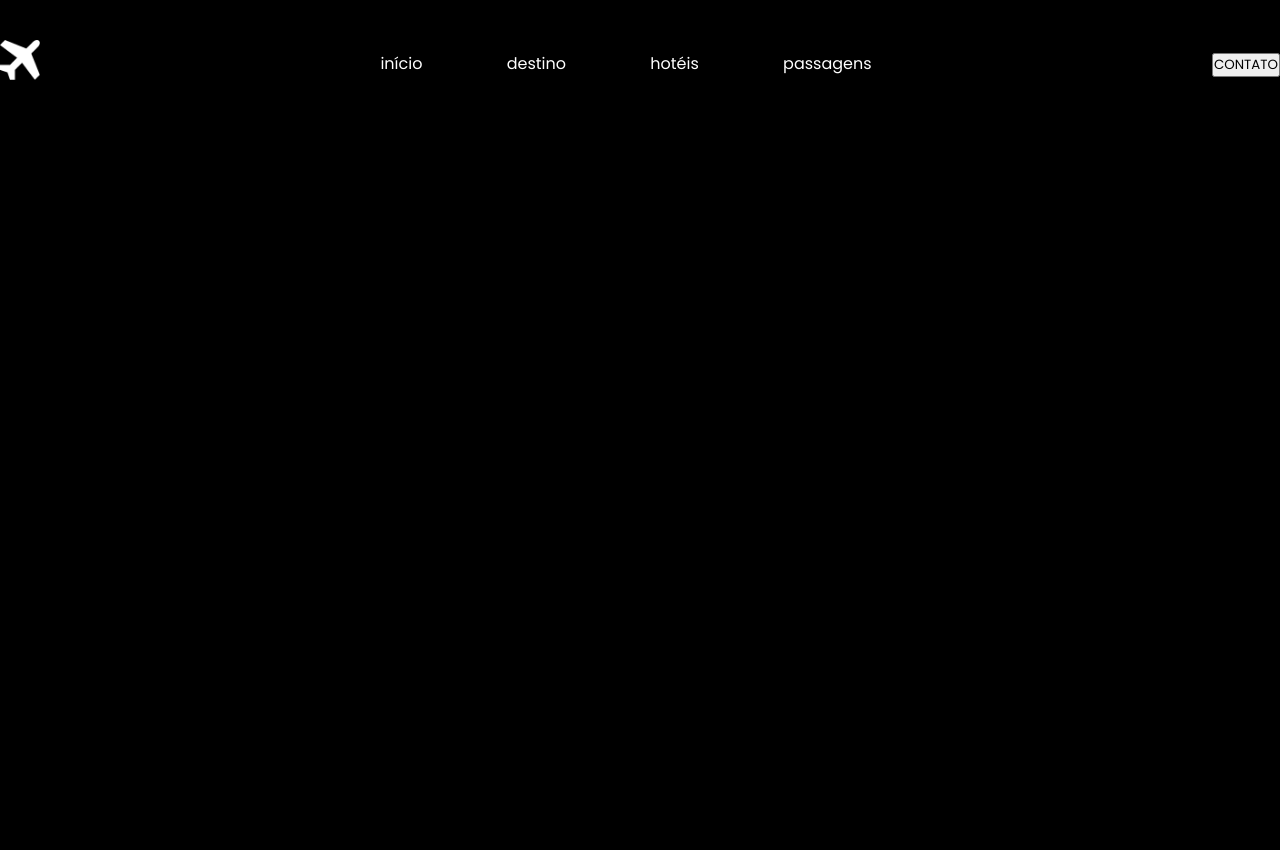
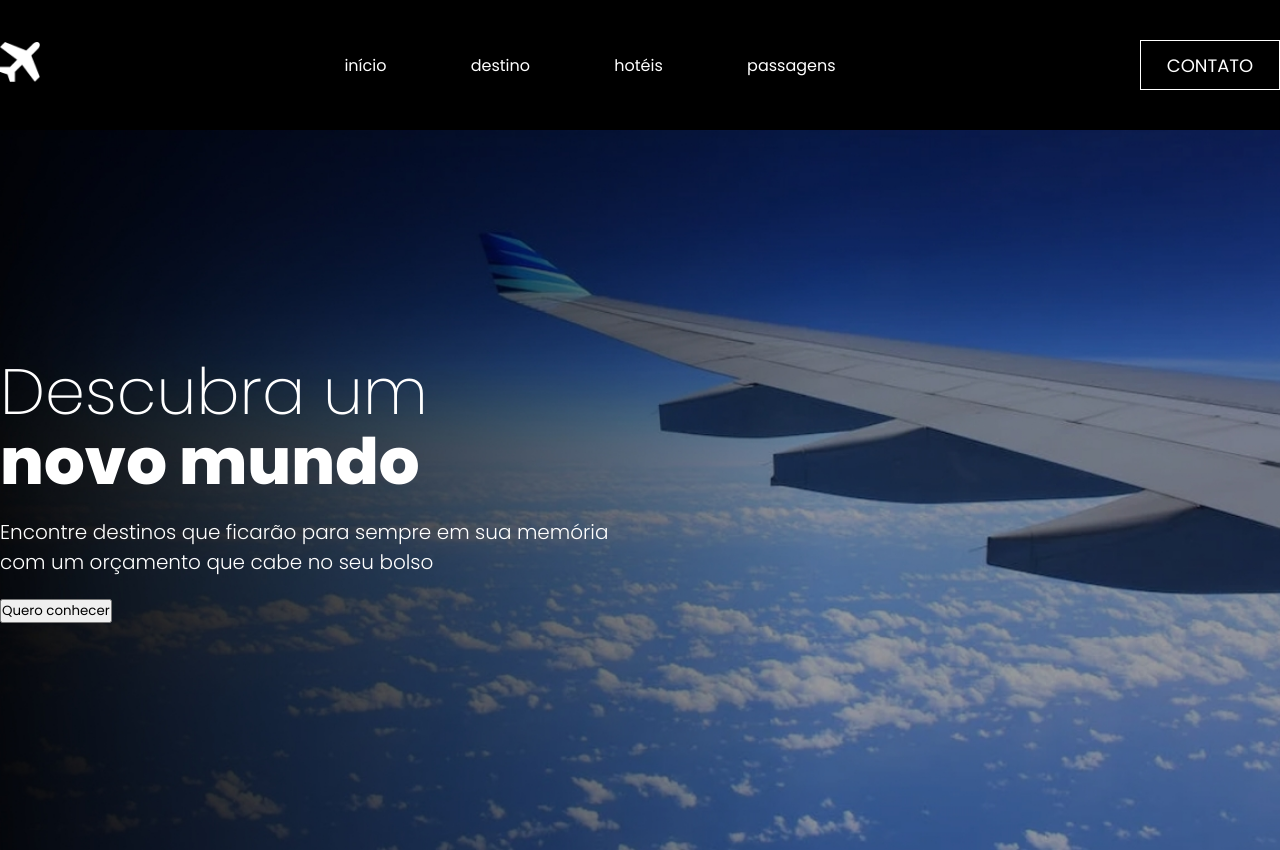
Before and after one commit to rubemalecks/website-responsivo, a plain HTML site: page index.html in a window 1280 px wide. Before the commit the page ends 800 px from the top, so only its background shows below. Drawn offline with Linux system fonts and the light colour scheme.

Commit message:
fix-hero-site

```diff
--- a/css/style.css
+++ b/css/style.css
@@ -5,8 +5,6 @@
     font-family: "Poppins", sans-serif;
 
 }
-
-
 
 body {
     background-color: black;
@@ -49,4 +47,66 @@ header .menu-desktop nav ul li{
 header .menu-desktop nav ul li a{
     color: white;
     text-decoration: none;
+    display: inline-block;
+    transition: 0.2s;
 }
+
+header .btn-contato button{
+    width: 140px;
+    height: 50px;
+    font-size: 18px;
+    background-color: transparent;
+    border: 1px solid #ffff;
+    color: #fff;
+    cursor: pointer;
+    transition: 0.5s;
+}
+
+
+header .menu-desktop nav a:hover{
+    transform: scale(1.05);
+}
+
+header .btn-contato button:hover {
+    background-color: #fff;
+    color: #000;
+}
+
+/* Estilo da intro do site / hero-site */
+
+section.hero-site {
+    height: 90vh;
+    background-image:url(../images/bg-inicio-site.jpg) ;
+    background-repeat: no-repeat;
+    background-size: cover;
+    background-position: center;
+    color: #fff;
+}
+
+.hero-site .interface{
+    display: flex;
+    align-items: center;
+    height: 100%;
+}
+
+.hero-site .txt-hero h1 {
+    font-size: 4em;
+    line-height: 70px;
+    font-weight: 200;
+}
+
+.hero-site .txt-hero h1 span {
+    display: block;
+    font-weight: 800;
+
+}
+
+.hero-site .txt-hero p {
+    font-size: 20px;
+    font-weight: 300;
+    margin: 20px 0px;
+}
+
+.hero-site .txt-hero p span {
+    display: block;
+}
--- a/index.html
+++ b/index.html
@@ -40,5 +40,15 @@
             </secton>
         </div>
     </header>
+    <section class="hero-site">
+        <div class="interface">
+            <div class="txt-hero">
+                <h1>Descubra um
+                <span>novo mundo</span></h1>
+                <p>Encontre destinos que ficarão para sempre em sua memória <span>com um orçamento que cabe no seu bolso</span></p>
+                <a href=""><button>Quero conhecer</button></a>
+            </div>
+        </div>
+    </section>
 </body>
 </html>
```
